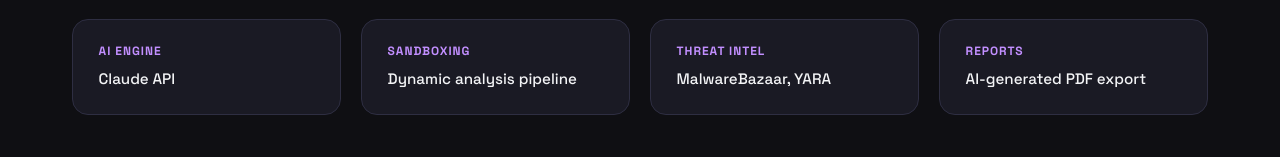
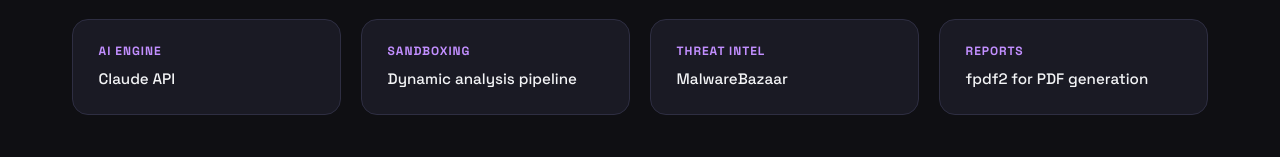
Before and after one commit to LimaniTsa/SandBug, a React (Create React App) app in the folder frontend/: page /about in a window 1280 px wide. Shown: the part 2461-2618 px from the top of the page. Built offline with nearby package versions, Linux system fonts and the light colour scheme; no server answers.

Commit message:
about page changes

```diff
--- a/frontend/src/pages/About.tsx
+++ b/frontend/src/pages/About.tsx
@@ -13,8 +13,8 @@
     { label: 'Queue', value: 'Redis + RQ' },
     { label: 'AI Engine', value: 'Claude API' },
     { label: 'Sandboxing', value: 'Dynamic analysis pipeline' },
-    { label: 'Threat Intel', value: 'MalwareBazaar, YARA' },
-    { label: 'Reports', value: 'AI-generated PDF export' },
+    { label: 'Threat Intel', value: 'MalwareBazaar' },
+    { label: 'Reports', value: 'fpdf2 for PDF generation' },
   ];
 
   const capabilities = [
```
